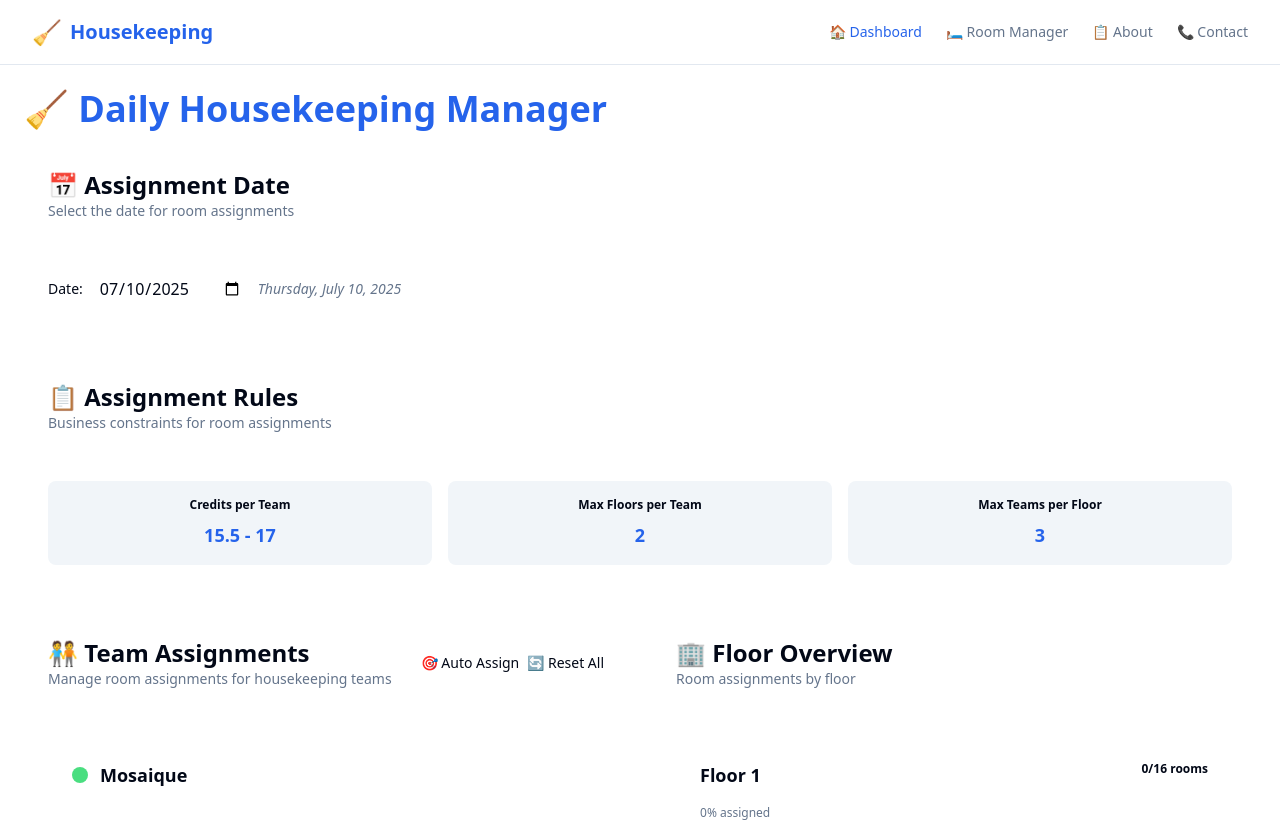
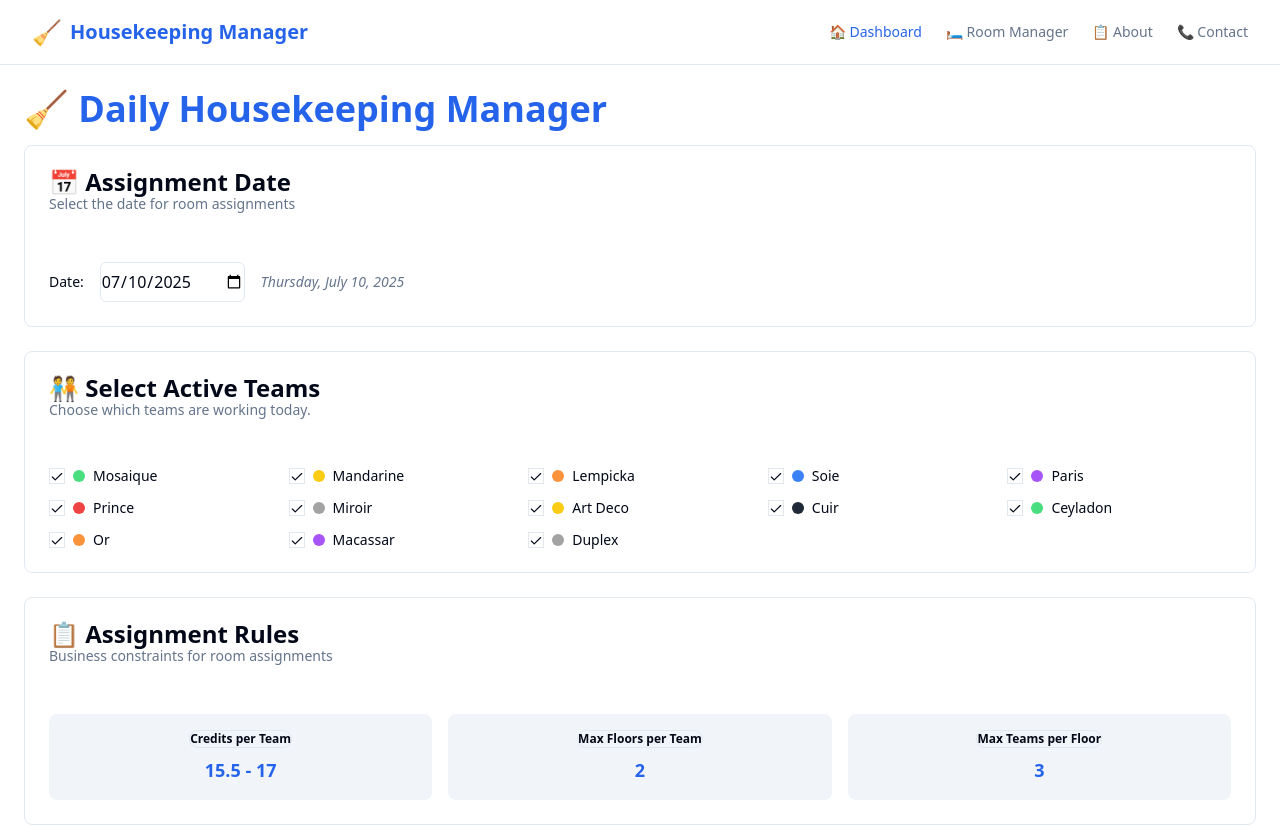
Before and after one commit to sakshiiiagrawal/Housekeeping, a React (Vite) app: page / in a window 1280 px wide. Shown: the top 827 px of the page. Built offline with nearby package versions, Linux system fonts and the light colour scheme.

Commit message:
Logical fixes

```diff
--- /dev/null
+++ b/@/components/ui/checkbox.tsx
@@ -0,0 +1,28 @@
+import * as React from "react"
+import * as CheckboxPrimitive from "@radix-ui/react-checkbox"
+import { Check } from "lucide-react"
+
+import { cn } from "@/lib/utils"
+
+const Checkbox = React.forwardRef<
+  React.ElementRef<typeof CheckboxPrimitive.Root>,
+  React.ComponentPropsWithoutRef<typeof CheckboxPrimitive.Root>
+>(({ className, ...props }, ref) => (
+  <CheckboxPrimitive.Root
+    ref={ref}
+    className={cn(
+      "peer h-4 w-4 shrink-0 rounded-sm border border-primary ring-offset-background focus-visible:outline-none focus-visible:ring-2 focus-visible:ring-ring focus-visible:ring-offset-2 disabled:cursor-not-allowed disabled:opacity-50 data-[state=checked]:bg-primary data-[state=checked]:text-primary-foreground",
+      className
+    )}
+    {...props}
+  >
+    <CheckboxPrimitive.Indicator
+      className={cn("flex items-center justify-center text-current")}
+    >
+      <Check className="h-4 w-4" />
+    </CheckboxPrimitive.Indicator>
+  </CheckboxPrimitive.Root>
+))
+Checkbox.displayName = CheckboxPrimitive.Root.displayName
+
+export { Checkbox }
--- a/package.json
+++ b/package.json
@@ -10,6 +10,7 @@
     "preview": "vite preview"
   },
   "dependencies": {
+    "@radix-ui/react-checkbox": "^1.3.2",
     "@radix-ui/react-dialog": "^1.1.14",
     "@radix-ui/react-progress": "^1.1.7",
     "@radix-ui/react-select": "^2.2.5",
--- a/src/App.tsx
+++ b/src/App.tsx
@@ -10,13 +10,15 @@ import * as HousekeepingTypes from './types/housekeeping';
 import { Card, CardContent, CardDescription, CardHeader, CardTitle } from '@/components/ui/card';
 import { Badge } from '@/components/ui/badge';
 import { Input } from '@/components/ui/input';
+import { Checkbox } from '@/components/ui/checkbox';
 
 function App() {
   const [currentDate, setCurrentDate] = useState<string>(
     new Date().toISOString().split('T')[0]
   );
   const [availableRooms, setAvailableRooms] = useState<HousekeepingTypes.Room[]>(ALL_ROOMS);
-  const [teams, setTeams] = useState<HousekeepingTypes.Team[]>([...TEAMS]);
+  const [teams, setTeams] = useState<HousekeepingTypes.Team[]>([...TEAMS]); // This will hold ALL teams, regardless of active status
+  const [activeTeams, setActiveTeams] = useState<HousekeepingTypes.Team[]>(TEAMS);
 
   const formatDate = (date: string) => {
     return new Date(date).toLocaleDateString('en-US', {
@@ -24,6 +26,40 @@ function App() {
       year: 'numeric',
       month: 'long',
       day: 'numeric',
+    });
+  };
+
+  const handleTeamToggle = (teamId: string, isChecked: boolean) => {
+    setActiveTeams(prevActiveTeams => {
+      if (isChecked) {
+        const teamToAdd = TEAMS.find(team => team.id === teamId);
+        return teamToAdd ? [...prevActiveTeams, teamToAdd].sort((a, b) => a.id.localeCompare(b.id)) : prevActiveTeams;
+      } else {
+        return prevActiveTeams.filter(team => team.id !== teamId);
+      }
+    });
+  };
+
+  // Function to update the specific active teams, called from TeamAssignments
+  const handleActiveTeamsUpdate = (updatedAssignments: HousekeepingTypes.Team[]) => {
+    setActiveTeams(prevActiveTeams => {
+      // Create a map for quick lookup of updated teams
+      const updatedMap = new Map(updatedAssignments.map(team => [team.id, team]));
+
+      // Merge the updated assignments back into the activeTeams list
+      const mergedActiveTeams = prevActiveTeams.map(team =>
+        updatedMap.has(team.id) ? updatedMap.get(team.id)! : team
+      );
+      return mergedActiveTeams;
+    });
+
+    // Also update the general teams state if needed, to keep it consistent (e.g., for RoomManager)
+    setTeams(prevTeams => {
+      const updatedMap = new Map(updatedAssignments.map(team => [team.id, team]));
+      const mergedTeams = prevTeams.map(team =>
+        updatedMap.has(team.id) ? updatedMap.get(team.id)! : team
+      );
+      return mergedTeams;
     });
   };
 
@@ -60,6 +96,42 @@ function App() {
             </CardContent>
           </Card>
         </div>
+
+        <Card>
+          <CardHeader>
+            <CardTitle className="flex items-center gap-2">
+              🧑‍🤝‍🧑 Select Active Teams
+            </CardTitle>
+            <CardDescription>
+              Choose which teams are working today.
+            </CardDescription>
+          </CardHeader>
+          <CardContent>
+            <div className="grid grid-cols-2 sm:grid-cols-3 md:grid-cols-4 lg:grid-cols-5 gap-4">
+              {TEAMS.map(team => (
+                <div key={team.id} className="flex items-center space-x-2">
+                  <Checkbox
+                    id={`team-${team.id}`}
+                    checked={activeTeams.some(activeTeam => activeTeam.id === team.id)}
+                    onCheckedChange={(checked) => handleTeamToggle(team.id, checked === true)}
+                  />
+                  <label
+                    htmlFor={`team-${team.id}`}
+                    className="text-sm font-medium leading-none peer-disabled:cursor-not-allowed peer-disabled:opacity-70"
+                  >
+                    <div className="flex items-center gap-2">
+                      <div
+                        className="w-3 h-3 rounded-full flex-shrink-0"
+                        style={{ backgroundColor: team.color }}
+                      />
+                      {team.name}
+                    </div>
+                  </label>
+                </div>
+              ))}
+            </div>
+          </CardContent>
+        </Card>
 
         <Card>
           <CardHeader>
@@ -104,9 +176,9 @@ function App() {
       <div className="grid grid-cols-1 lg:grid-cols-2 gap-6">
         <div>
           <TeamAssignments
-            teams={teams}
+            teams={activeTeams}
             availableRooms={availableRooms}
-            onTeamsUpdate={setTeams}
+            onTeamsUpdate={handleActiveTeamsUpdate}
             onRoomsUpdate={setAvailableRooms}
           />
         </div>
@@ -114,7 +186,7 @@ function App() {
         <div>
           <FloorOverview
             rooms={availableRooms}
-            teams={teams}
+            teams={activeTeams}
           />
         </div>
       </div>
--- a/src/components/FloorOverview.tsx
+++ b/src/components/FloorOverview.tsx
@@ -1,6 +1,6 @@
 import React, { useState } from 'react';
 import * as HousekeepingTypes from '../types/housekeeping';
-import { getFloorSummary } from '../utils/housekeepingData';
+import { getFloorSummary, ALL_ROOMS } from '../utils/housekeepingData';
 import { Card, CardContent, CardDescription, CardHeader, CardTitle } from '@/components/ui/card';
 import { Badge } from '@/components/ui/badge';
 import { Progress } from '@/components/ui/progress';
@@ -29,10 +29,10 @@ const FloorOverview: React.FC<FloorOverviewProps> = ({ rooms, teams }) => {
 
   // Calculate floor statistics
   const getFloorStats = (floor: number) => {
-    const floorRooms = rooms.filter(room => room.floor === floor);
-    const assignedRooms = floorRooms.filter(room => getTeamForRoom(room.number));
-    const totalCredits = floorRooms.reduce((sum, room) => sum + room.credits, 0);
-    const assignedCredits = assignedRooms.reduce((sum, room) => sum + room.credits, 0);
+    const floorRooms = ALL_ROOMS.filter((room: HousekeepingTypes.Room) => room.floor === floor);
+    const assignedRooms = floorRooms.filter((room: HousekeepingTypes.Room) => getTeamForRoom(room.number));
+    const totalCredits = floorRooms.reduce((sum: number, room: HousekeepingTypes.Room) => sum + room.credits, 0);
+    const assignedCredits = assignedRooms.reduce((sum: number, room: HousekeepingTypes.Room) => sum + room.credits, 0);
     const teamsOnFloor = getTeamsOnFloor(floor);
 
     return {
@@ -69,13 +69,28 @@ const FloorOverview: React.FC<FloorOverviewProps> = ({ rooms, teams }) => {
                 key={floor}
                 className={cn(
                   "cursor-pointer transition-all hover:shadow-md",
-                  selectedFloor === floor && "ring-2 ring-primary"
+                  selectedFloor === floor && "ring-2 ring-primary",
+                  "border-l-4"
                 )}
+                style={{
+                  borderLeftColor: completionPercentage === 100 ? '#22c55e' : // green-500
+                                   completionPercentage > 0 ? '#eab308' : // yellow-500
+                                   '#6b7280' // gray-500
+                }}
                 onClick={() => setSelectedFloor(selectedFloor === floor ? null : floor)}
               >
                 <CardHeader className="pb-3">
                   <div className="flex justify-between items-start">
-                    <CardTitle className="text-lg">Floor {floor}</CardTitle>
+                    <CardTitle
+                      className={cn(
+                        "text-lg",
+                        completionPercentage === 100 ? 'text-green-600' : // Tailwind green
+                        completionPercentage > 0 ? 'text-yellow-600' : // Tailwind yellow
+                        'text-gray-600' // Tailwind gray
+                      )}
+                    >
+                      Floor {floor}
+                    </CardTitle>
                     <Badge variant="outline" className="text-xs">
                       {stats.assignedRooms}/{stats.totalRooms} rooms
                     </Badge>
--- a/src/components/Header.tsx
+++ b/src/components/Header.tsx
@@ -18,7 +18,7 @@ const Header: React.FC = () => {
         <div className="flex items-center space-x-4">
           <Link to="/" className="flex items-center space-x-2">
             <span className="text-2xl font-bold text-primary">🧹</span>
-            <span className="text-xl font-bold text-primary">Housekeeping</span>
+            <span className="text-xl font-bold text-primary">Housekeeping Manager</span>
           </Link>
         </div>
 
--- a/src/components/TeamAssignments.tsx
+++ b/src/components/TeamAssignments.tsx
@@ -8,9 +8,9 @@ import { Progress } from '@/components/ui/progress';
 import { cn } from '@/lib/utils';
 
 interface TeamAssignmentsProps {
-  teams: HousekeepingTypes.Team[];
+  teams: HousekeepingTypes.Team[]; // These are now the active teams
   availableRooms: HousekeepingTypes.Room[];
-  onTeamsUpdate: (teams: HousekeepingTypes.Team[]) => void;
+  onTeamsUpdate: (teams: HousekeepingTypes.Team[]) => void; // This will update active teams
   onRoomsUpdate: (rooms: HousekeepingTypes.Room[]) => void;
 }
 
@@ -46,6 +46,7 @@ const TeamAssignments: React.FC<TeamAssignmentsProps> = ({
   const autoAssignRooms = () => {
     setAutoAssignInProgress(true);
 
+    // Only consider active teams for auto-assignment
     const updatedTeams = teams.map(team => {
       // Find available rooms from team's fixed zone
       const availableFixedRooms = ALL_ROOMS.filter(room =>
@@ -179,12 +180,13 @@ const TeamAssignments: React.FC<TeamAssignmentsProps> = ({
             <Button
               onClick={autoAssignRooms}
               disabled={autoAssignInProgress}
-              className="w-full sm:w-auto"
+              className="w-full sm:w-auto px-6 py-3 text-lg bg-green-500 text-white hover:bg-green-600 flex items-center justify-center"
+              variant="default"
             >
               {autoAssignInProgress ? 'Assigning...' : '🎯 Auto Assign'}
             </Button>
             <Button
-              variant="outline"
+              variant="destructive"
               onClick={resetAssignments}
               className="w-full sm:w-auto"
             >
@@ -205,8 +207,10 @@ const TeamAssignments: React.FC<TeamAssignmentsProps> = ({
                 key={team.id}
                 className={cn(
                   "cursor-pointer transition-all hover:shadow-md",
-                  selectedTeam === team.id && "ring-2 ring-primary"
+                  selectedTeam === team.id && "ring-2 ring-primary",
+                  "border-l-4", // Add left border
                 )}
+                style={{ borderLeftColor: team.color }}
                 onClick={() => setSelectedTeam(selectedTeam === team.id ? null : team.id)}
               >
                 <CardHeader className="pb-3">
@@ -215,7 +219,14 @@ const TeamAssignments: React.FC<TeamAssignmentsProps> = ({
                       className="w-4 h-4 rounded-full flex-shrink-0"
                       style={{ backgroundColor: team.color }}
                     />
-                    <CardTitle className="text-lg">{team.name}</CardTitle>
+                    <CardTitle
+                      className={cn(
+                        "text-lg",
+                        selectedTeam === team.id ? "text-primary" : "text-foreground"
+                      )}
+                    >
+                      {team.name}
+                    </CardTitle>
                   </div>
                 </CardHeader>
 
@@ -322,7 +333,7 @@ const TeamAssignments: React.FC<TeamAssignmentsProps> = ({
                               >
                                 <span className="font-medium">{roomNumber}</span>
                                 <span className="text-[10px] opacity-80">
-                                  {roomData?.credits || 0}c
+                                  {roomData ? `${roomData.credits}c` : 'N/A'}
                                 </span>
                               </Button>
                             );
```
Also changed, not shown: 1 other file (tests, documents, lock files or other folders).
